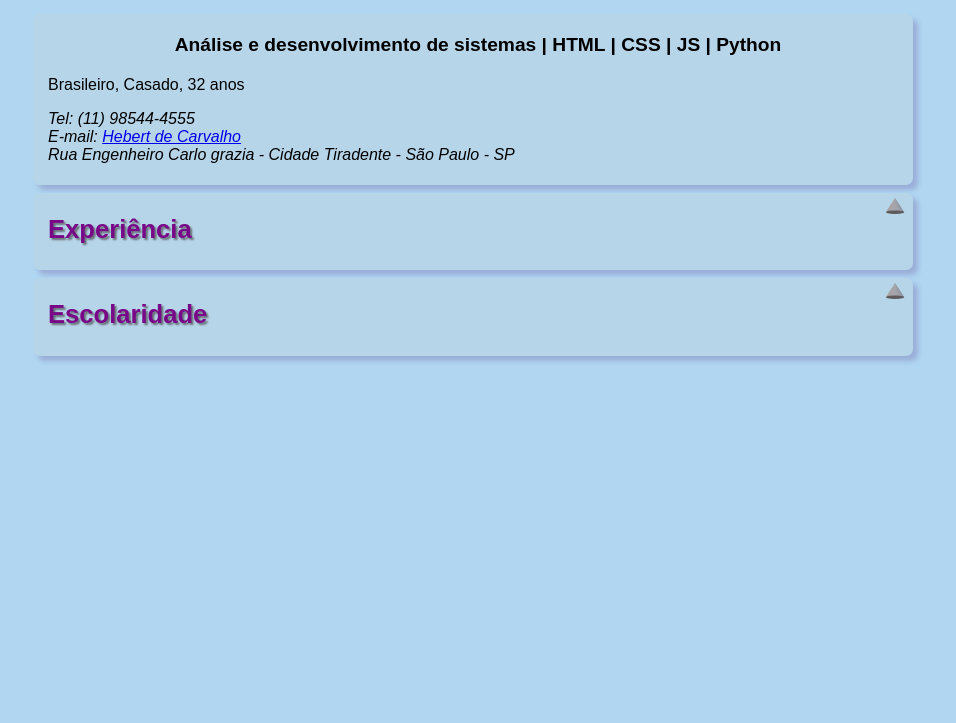
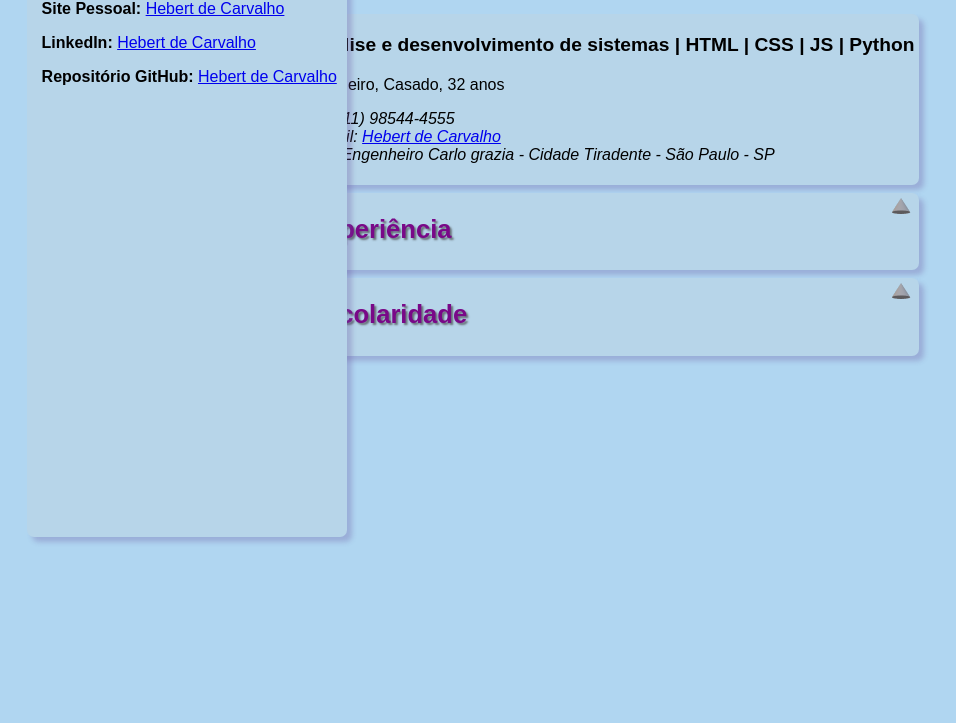
Before and after one commit to carvalhoh/hebertcarvalho, a plain HTML site: page index.html in a window 1280 px wide. Shown: the part 77-800 px from the top of the page, without its empty margins (167-1123 px from the left). Drawn offline with Linux system fonts and the light colour scheme.

Commit message:
criado aside
criado aside e dado fomra

```diff
--- a/index.html
+++ b/index.html
@@ -9,6 +9,7 @@
 </head>
 <body>
     <main>
+        <div id="right">
             <header>
                 <h1 id="principal">HEBERT DE CARVALHO</h1>
             </header>
@@ -46,6 +47,19 @@
                     <strong>Término: </strong>12/2016
                 </p>
             </section>
+        </div>
+        <div id="left">
+            <aside class="ocultar">
+                <h1>Mídias</h1>
+                <p>
+                    <strong>Site Pessoal: </strong><a href="https://carvalhoh.github.io/site/">Hebert de Carvalho</a>
+                </p>
+                <p><strong>LinkedIn: </strong><a href="https://www.linkedin.com/in/carvalhohebert">Hebert de Carvalho</a>
+                </p>
+                <p><strong>Repositório GitHub: </strong><a href="https://github.com/carvalhoh">Hebert de Carvalho</a>
+                </p>
+            </aside>
+        </div>
     </main>
 </body>
 </html>
--- a/style/style.css
+++ b/style/style.css
@@ -1,11 +1,34 @@
 body {
     background-color: rgb(176, 214, 241);
-    width: 70%;
+    width: 71%;
     margin: auto;
     font-family: Arial, Helvetica, sans-serif;
     font-size: 1em;
 }
 
+div#left {
+    position: absolute;
+    float: left;
+    margin-right: 3px;
+    min-height: 600px;
+}
+
+div#right {
+    float: right;
+}
+
+aside {
+    background-color: rgb(183, 213, 233);
+    border-radius: 7px;
+    box-shadow: 5px 5px 5px rgba(106, 87, 160, 0.308);
+    padding-bottom: 5px;
+    padding-right: 10px;
+    padding-top: 1px;
+    padding-left: 15px;
+    margin: 8px;
+    min-height: 600px;
+
+}
 section {
     background-color: rgb(183, 213, 233);
     border-radius: 7px;
@@ -16,6 +39,7 @@ section {
     padding-left: 15px;
     margin: 8px;
 }
+
 h1#principal {
     font-size: 2.3em;
     color: rgb(5, 16, 228);
```
Lines whose indentation alone changed are shown as unchanged.
